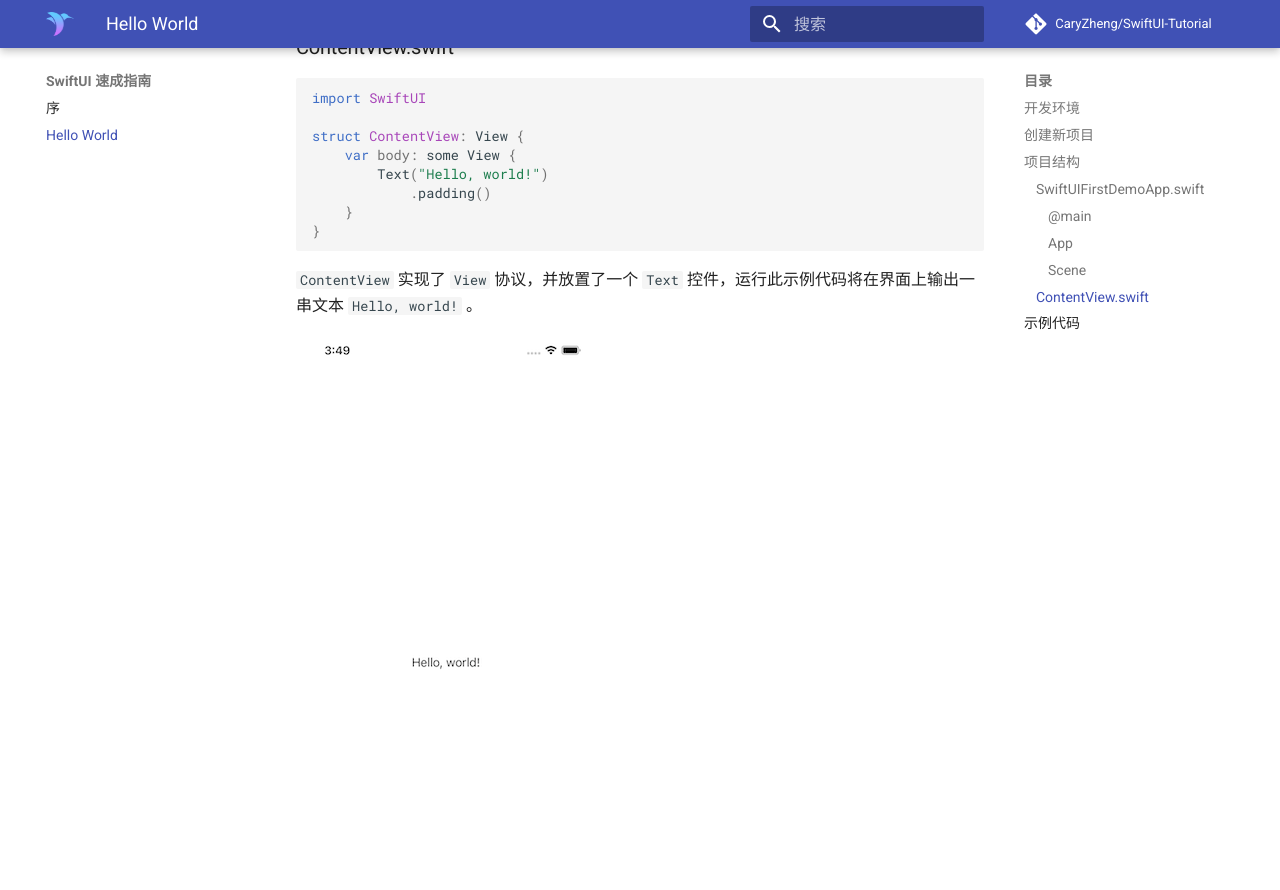
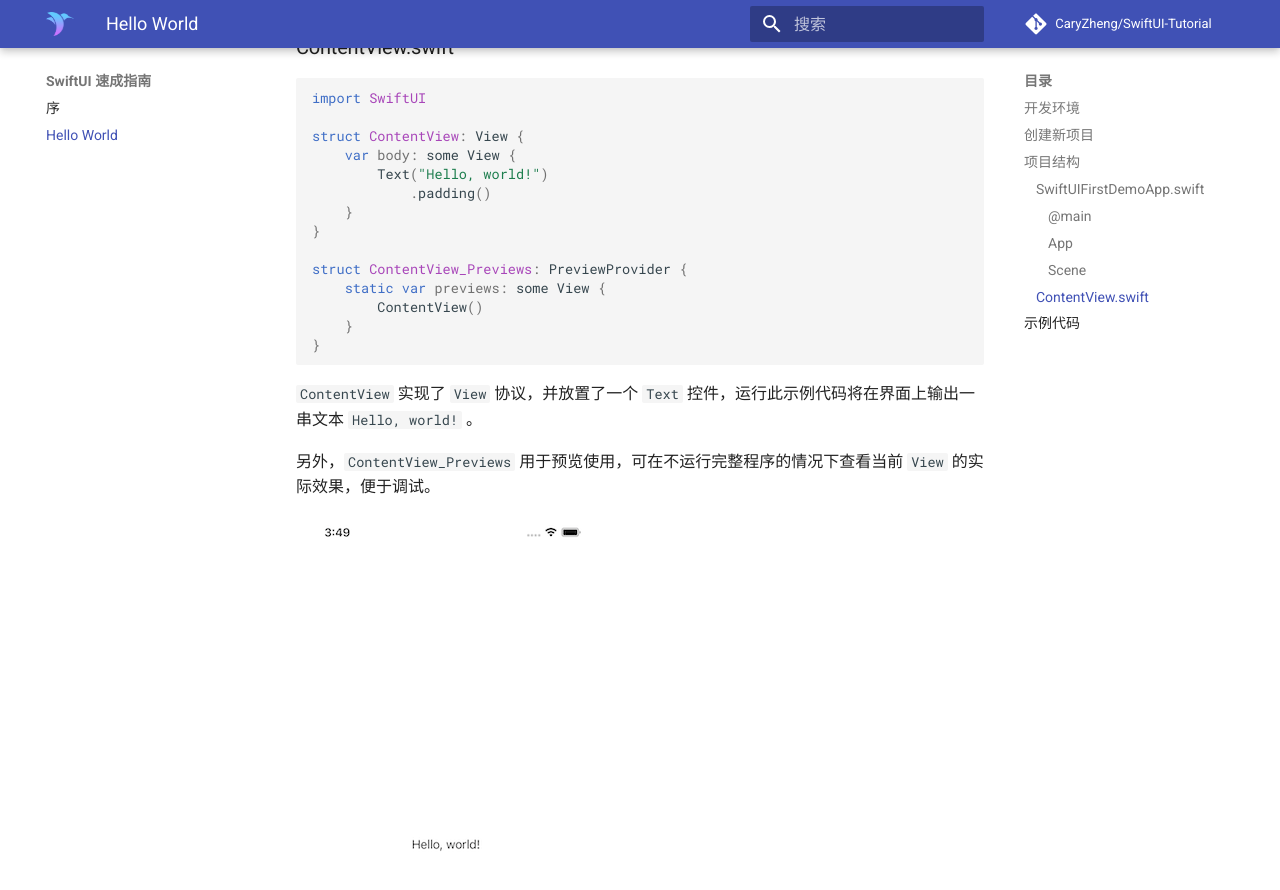
Before and after one commit to CaryZheng/SwiftUI-Tutorial, an MkDocs documentation site: the page built from docs/hello_world.md, in a window 1280 px wide and 900 px high, scrolled down 2721 px. Shown: the top 890 px of the window. Built offline with MkDocs 1.6.1 and Material for MkDocs 9.7.7, drawn with Linux system fonts in a browser that asks for light colours; comment, search, counter and statistics services are not loaded.

Commit message:
Update hello_world.md

````diff
--- a/docs/hello_world.md
+++ b/docs/hello_world.md
@@ -72,9 +72,17 @@ struct ContentView: View {
             .padding()
     }
 }
+
+struct ContentView_Previews: PreviewProvider {
+    static var previews: some View {
+        ContentView()
+    }
+}
 ```
 
 `ContentView` 实现了 `View` 协议，并放置了一个 `Text` 控件，运行此示例代码将在界面上输出一串文本 `Hello, world!` 。
+
+另外，`ContentView_Previews` 用于预览使用，可在不运行完整程序的情况下查看当前 `View` 的实际效果，便于调试。
 
 ![hello_world](img/hello_world.png)
 
````
